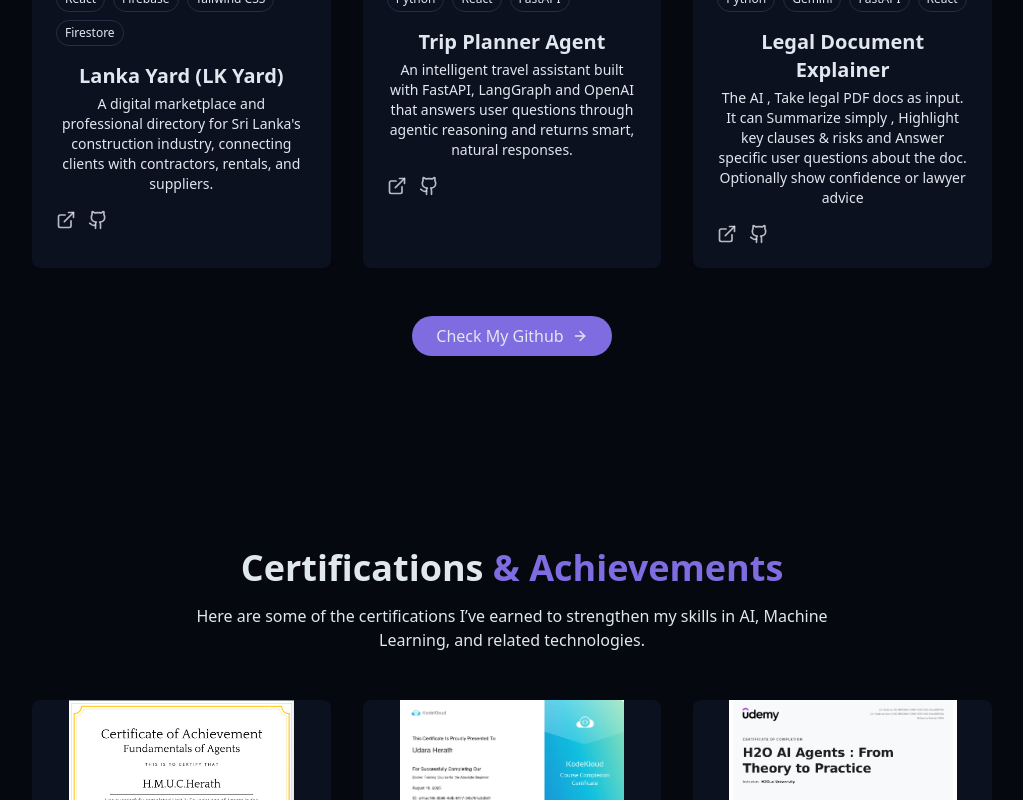
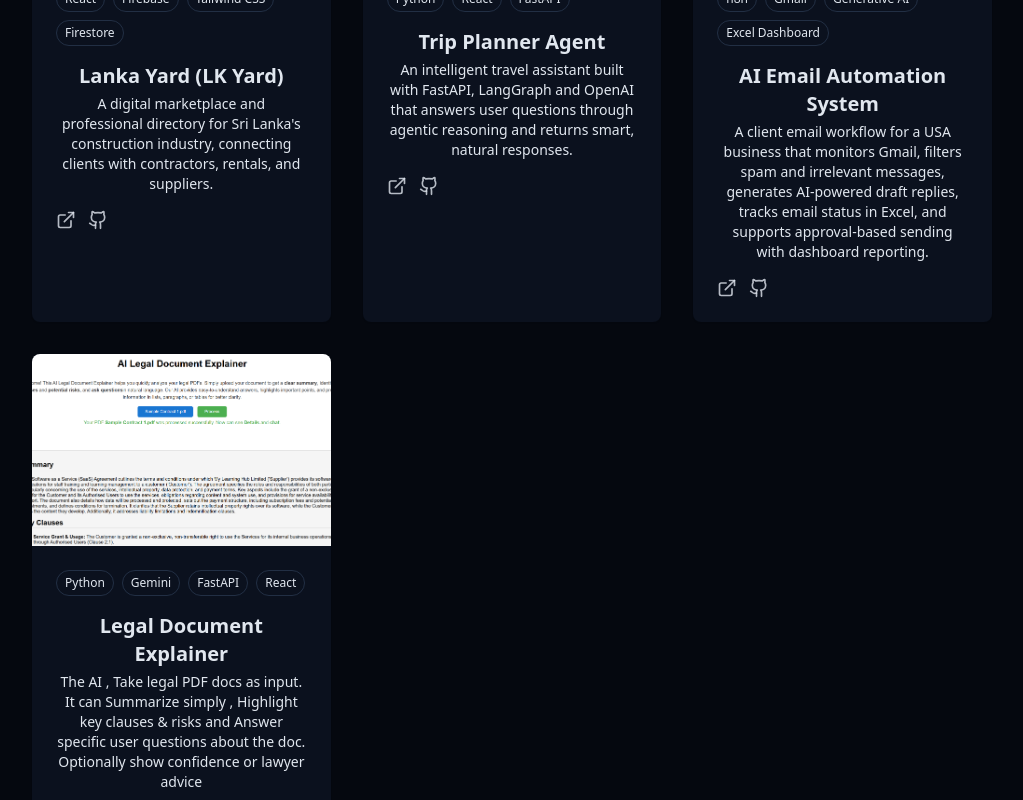
Before and after one commit to UdaraChamidu/My-Portfolio, a React (Vite) app: page / in a window 1280 px wide. Shown: the part 6480-7280 px from the top of the page, without its empty margins (128-1151 px from the left). Built offline with nearby package versions, Linux system fonts and the light colour scheme.

Commit message:
new project added

```diff
--- a/src/components/ProjectsSection.jsx
+++ b/src/components/ProjectsSection.jsx
@@ -99,6 +99,18 @@ const projects = [
     demoUrl: "#",
     githubUrl:
       "https://github.com/UdaraChamidu/student_attendance_management_project",
+  },
+  {
+    id: 1,
+    title: "AI Email Automation System",
+    description:
+      "A client email workflow for a USA business that monitors Gmail, filters spam and irrelevant messages, generates AI-powered draft replies, tracks email status in Excel, and supports approval-based sending with dashboard reporting.",
+    image: "/projects/project17.png",
+    tags: ["n8n", "Gmail", "Generative AI", "Excel Dashboard"],
+    category: "AI Agents & Automation",
+    featured: true,
+    demoUrl: "#",
+    githubUrl: "#",
   },
 
   {
```
Also changed, not shown: public/projects/project17.png (added).
